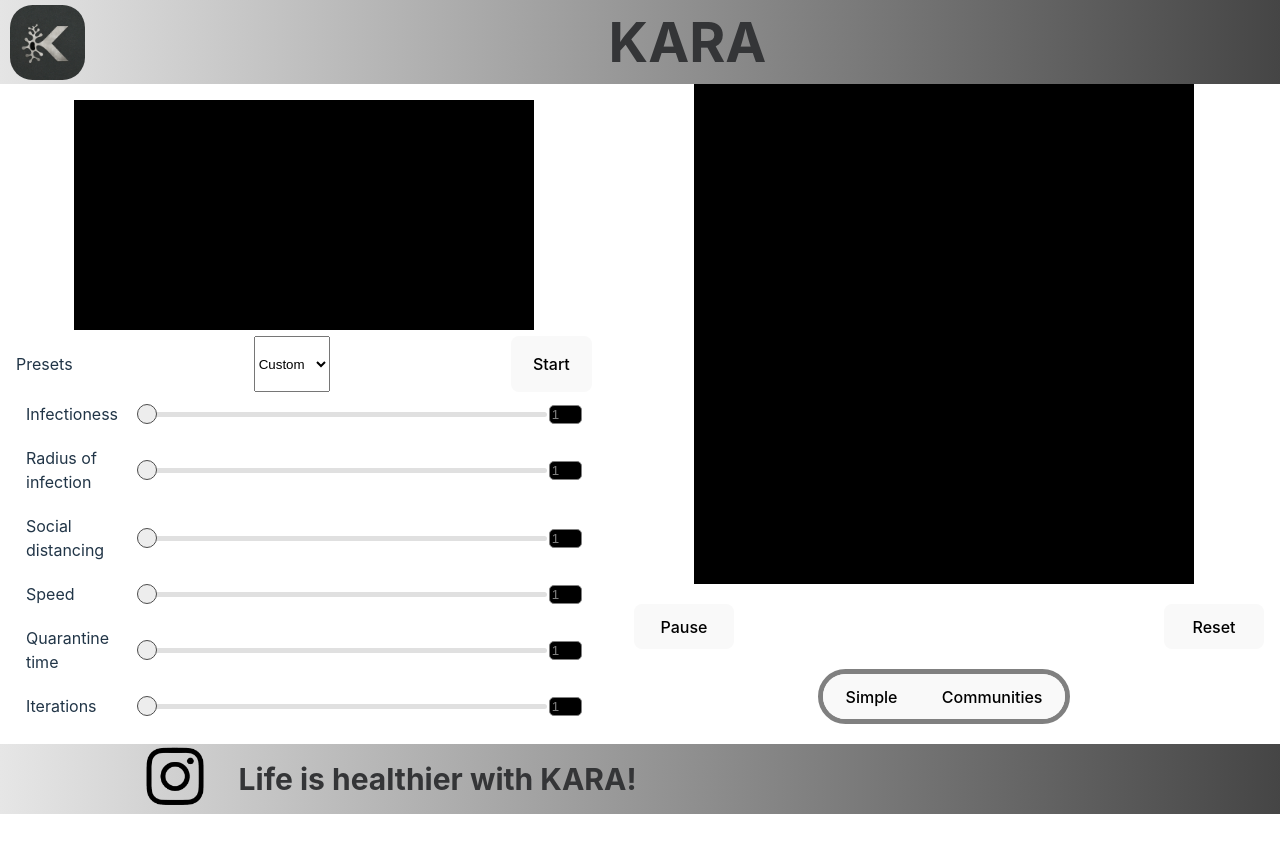
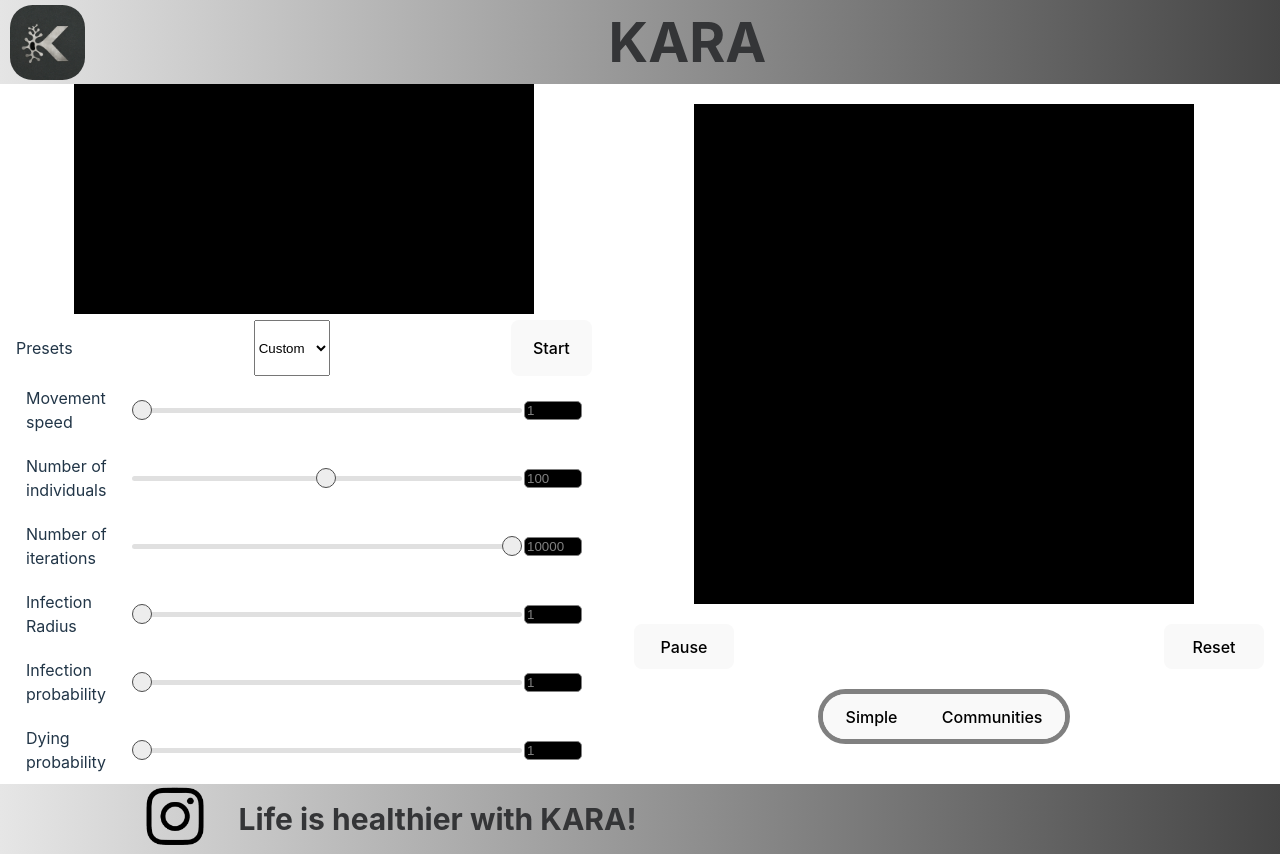
Before and after one commit to vvtttvv/Epidemic-Simulator, a React (Vite) app: page / in a window 1280 px wide. Before the commit the page ends 820 px from the top, so only its background shows below. Built offline with nearby package versions, Linux system fonts and the light colour scheme.

Commit message:
added necessary parameters and necessary range for each

```diff
--- a/src/Body/Body.jsx
+++ b/src/Body/Body.jsx
@@ -5,12 +5,12 @@ import Map from "./Map/map";
 
 function Body(){
     const [sliderValue, setSlidervalue]=useState({
-        Infectioness: '1',
-        Radius: '1',
-        Distancing: '1',
-        Speed: '1',
-        Quarantine: '1',
-        Iterations: '1',
+        movement_speed: '1',
+        num_individuals:'100',
+        infection_probability: '1',
+        infection_radius: '1',
+        probability_of_dying: '1',
+        num_iterations: '10000',
     });
     const [responseData, setResponseData] = useState('');
     const [error, setError] = useState(null);
@@ -32,8 +32,7 @@ function Body(){
     };
     const startWebSocket = (requiredDataString) => {
 
-        const webSocket = new WebSocket('ws://192.168.200.38:8080/'); // websocket endpoint on server
-        console.log(webSocket)
+        const webSocket = new WebSocket('ws://192.168.188.76:8080/'); // websocket endpoint on server
         webSocket.onopen = () => {
             console.log('Connected to server');
             webSocket.send(requiredDataString);
--- a/src/Body/Parameters/Parameters.jsx
+++ b/src/Body/Parameters/Parameters.jsx
@@ -4,12 +4,12 @@ import {useEffect, useState, useRef} from 'react'
 function Parameters({responseData, sliderValue, setSlidervalue, submitHandler}){
     const [selectedPreset, setSelectedPreset]=useState('');
     const infectionPresets=[
-        {name:"Custom",Infectioness:'1', Radius:'1', Distancing:'1', Speed: '1',Quarantine: '1', Iterations:'1'},
-        {name:"Covid-19",Infectioness:'50', Radius:'100', Distancing:'30', Speed: '50',Quarantine: '14', Iterations:'1'},
-        {name:"EBOLA",Infectioness:'20', Radius:'1', Distancing:'23', Speed: '1',Quarantine: '7', Iterations:'1'},
-        {name:"HIV",Infectioness:'10', Radius:'1', Distancing:'15', Speed: '1',Quarantine: '28', Iterations:'100'},
+        {movement_speed: 2, name:"Custom",infection_probability:'1', infection_radius:'1', Distancing:'1', movement_speed: '1'},
+        {movement_speed: 3, name:"Covid-19",infection_probability:'50', infection_radius:'100', Distancing:'30', movement_speed: '50'},
+        {movement_speed: 4, name:"EBOLA",infection_probability:'20', infection_radius:'1', Distancing:'23', movement_speed: '1'},
+        {movement_speed: 5, name:"HIV",infection_probability:'10', infection_radius:'1', Distancing:'15', movement_speed: '1'},
     ]
-    const sliderNames = ["Infectioness", "Radius of infection", "Social distancing", "Speed", "Quarantine time", "Iterations"];
+    const sliderNames = ["Movement speed","Number of individuals", "Number of iterations", "Infection Radius", "Infection probability", "Dying probability"];
 
     /////canvas handling
     /*const canvasRef=useRef(null);
@@ -43,14 +43,15 @@ function Parameters({responseData, sliderValue, setSlidervalue, submitHandler}){
         //make a shape for alive
         counter++;
     },[responseData]);
+
     */
-
     //////////
 
     function handlePresetsOnChange(e){
         setSelectedPreset(e.target.value)
         const selectedPreset = selectObjectByName(e.target.value);
         setSlidervalue({
+            movement_speed: selectedPreset.movement_speed,
             Infectioness: selectedPreset.Infectioness,
             Radius: selectedPreset.Radius,
             Distancing: selectedPreset.Distancing,
@@ -63,11 +64,12 @@ function Parameters({responseData, sliderValue, setSlidervalue, submitHandler}){
         return infectionPresets.find(preset => preset.name === name);
     }
     function handleParam(e){
-        if(e.target.value>100 || e.target.value<0)return;
+        if(e.target.value<parseInt(e.target.min) || e.target.value>parseInt(e.target.max)){
+            return;
+        }
         setSlidervalue({...sliderValue,[e.target.name]: e.target.value,});
         setSelectedPreset('Custom');
     }
-
 
     return(
         <div className={styles.wrapper}>
@@ -87,15 +89,21 @@ function Parameters({responseData, sliderValue, setSlidervalue, submitHandler}){
                     <button onClick={submitHandler}>Start</button>
                 </div>
                 <div className={styles.sliders}>
-                    <Slider onChange={handleParam} sliderValue={sliderValue.Infectioness} name="Infectioness" prop_name={sliderNames[0]}/>
-                    <Slider onChange={handleParam} sliderValue={sliderValue.Radius} name="Radius" prop_name={sliderNames[1]}/>
-                    <Slider onChange={handleParam} sliderValue={sliderValue.Distancing} name="Distancing" prop_name={sliderNames[2]}/>
-                    <Slider onChange={handleParam} sliderValue={sliderValue.Speed} name="Speed" prop_name={sliderNames[3]}/>
-                    <Slider onChange={handleParam} sliderValue={sliderValue.Quarantine} name="Quarantine" prop_name={sliderNames[4]}/>
-                    <Slider onChange={handleParam} sliderValue={sliderValue.Iterations} name="Iterations" prop_name={sliderNames[5]}/>
+                    <Slider minmax={['1','10']} onChange={handleParam} sliderValue={sliderValue.movement_speed} name="movement_speed" prop_name={sliderNames[0]}/>
+                    <Slider minmax={['1','200']} onChange={handleParam} sliderValue={sliderValue.num_individuals} name="num_individuals" prop_name={sliderNames[1]}/>
+                    <Slider minmax={['1','10000']} onChange={handleParam} sliderValue={sliderValue.num_iterations} name="num_iterations" prop_name={sliderNames[2]}/>
+                    <Slider minmax={['1','100']} onChange={handleParam} sliderValue={sliderValue.infection_radius} name="infection_radius" prop_name={sliderNames[3]}/>
+                    <Slider minmax={['1','100']} onChange={handleParam} sliderValue={sliderValue.infection_probability} name="infection_probability" prop_name={sliderNames[4]}/>
+                    <Slider minmax={['1','100']} onChange={handleParam} sliderValue={sliderValue.probability_of_dying} name="probability_of_dying" prop_name={sliderNames[5]}/>
                 </div>
             </div>
         </div>
     )
 }
 export default Parameters;
+/*<Slider minmax={['1','100']} onChange={handleParam} sliderValue={sliderValue.Infectioness} name="Infectioness" prop_name={sliderNames[1]}/>
+                    <Slider minmax={['1','100']} onChange={handleParam} sliderValue={sliderValue.Radius} name="Radius" prop_name={sliderNames[2]}/>
+                    <Slider minmax={['1','100']} onChange={handleParam} sliderValue={sliderValue.Distancing} name="Distancing" prop_name={sliderNames[3]}/>
+                    <Slider minmax={['1','100']} onChange={handleParam} sliderValue={sliderValue.Speed} name="Speed" prop_name={sliderNames[4]}/>
+                    <Slider minmax={['1','100']} onChange={handleParam} sliderValue={sliderValue.Quarantine} name="Quarantine" prop_name={sliderNames[5]}/>
+                    <Slider minmax={['1','100']} onChange={handleParam} sliderValue={sliderValue.Iterations} name="Iterations" prop_name={sliderNames[6]}/>*/
--- a/src/Body/Parameters/Slider/Slider.jsx
+++ b/src/Body/Parameters/Slider/Slider.jsx
@@ -5,8 +5,8 @@ function Slider(props){
             <div className={styles.parameter_info}>{props.prop_name}</div>
             <input value={props.sliderValue}
             type="range"
-            min='1'
-            max='100'
+            min={props.minmax[0]}
+            max={props.minmax[1]}
             className={styles.slider}
             onChange={props.onChange}
             name={props.name}
@@ -14,6 +14,7 @@ function Slider(props){
             <input
             value={props.sliderValue}
             type="number"
+
             className={styles.textbox}
             onChange={props.onChange}
             name={props.name}
--- a/src/Body/Parameters/Slider/Slider.module.css
+++ b/src/Body/Parameters/Slider/Slider.module.css
@@ -45,7 +45,7 @@
     width:20%;
 }
 .textbox{
-    width: 5%;
+    width: 10%;
     background-color: black;
     border: 1px solid grey;
     border-radius: 5px;
```
